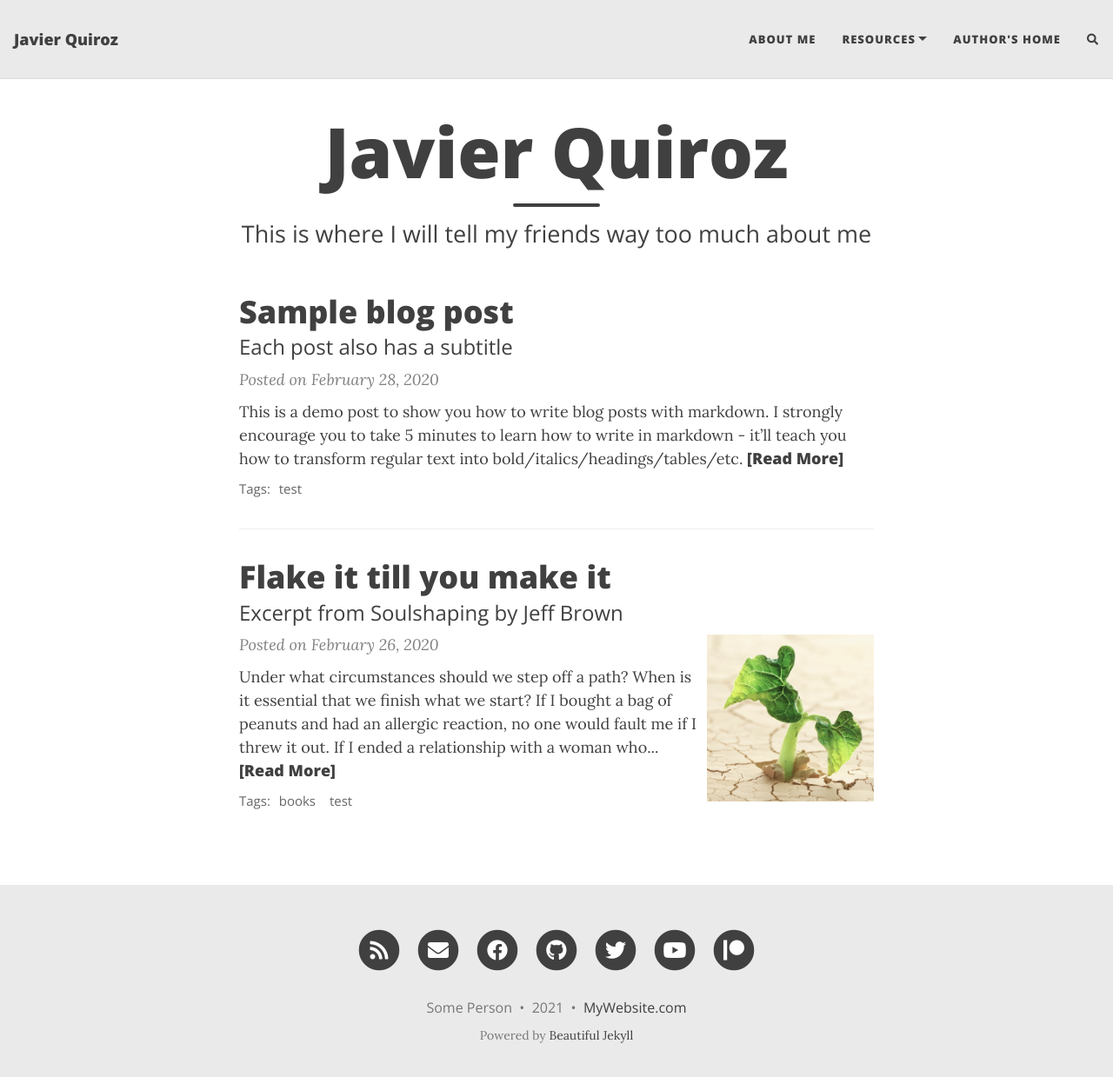
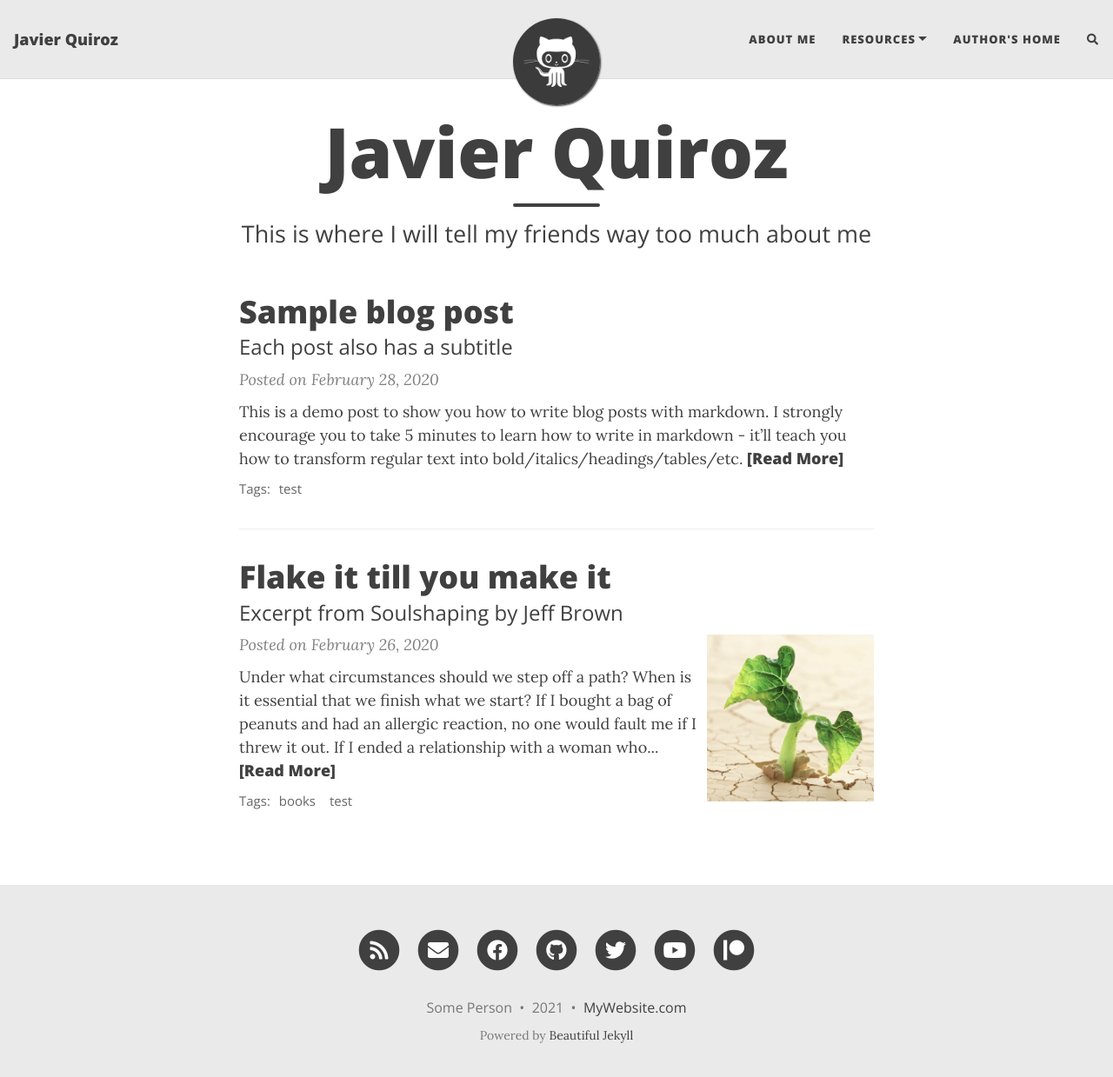
Before and after one commit to Javiz10/Javiz10, a Jekyll site: the page built from index.html, in a window 1280 px wide and 1252 px high. Shown: the top 1239 px of the window at 87% size. Built offline with Jekyll 4.4.1, drawn with Linux system fonts in a browser that asks for light colours; nearby versions of some CDN libraries; the list of posts is cut into pages by our own code; comment, search, counter and statistics services are not loaded.

Commit message:
Update _config.yml

```diff
--- a/_config.yml
+++ b/_config.yml
@@ -21,7 +21,7 @@ navbar-links:
   Author's home: "https://deanattali.com"
 
 # --- Logo --- #
-
+avatar: "/assets/img/avatar-icon.png"
 # Image to show in the navigation bar - works best with a square image
 # Remove this parameter if you don't want an image in the navbar
 
```
